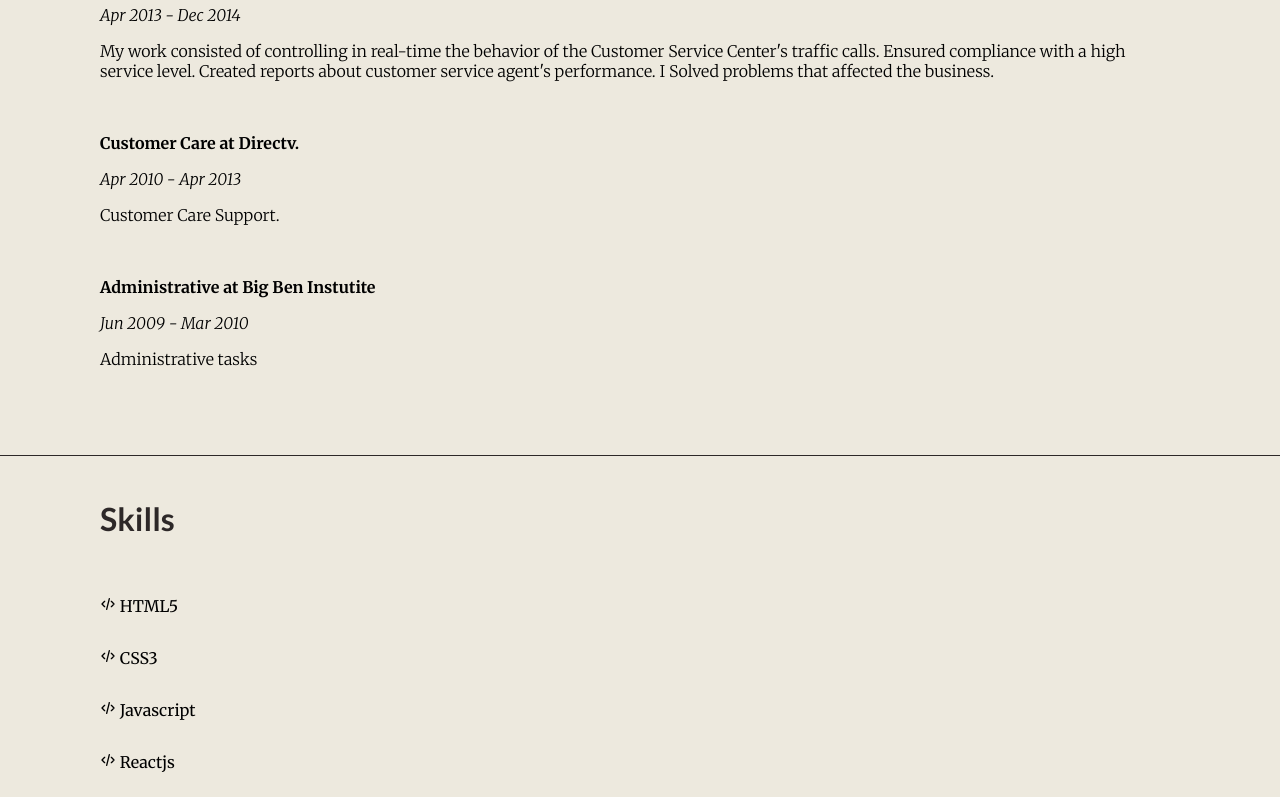
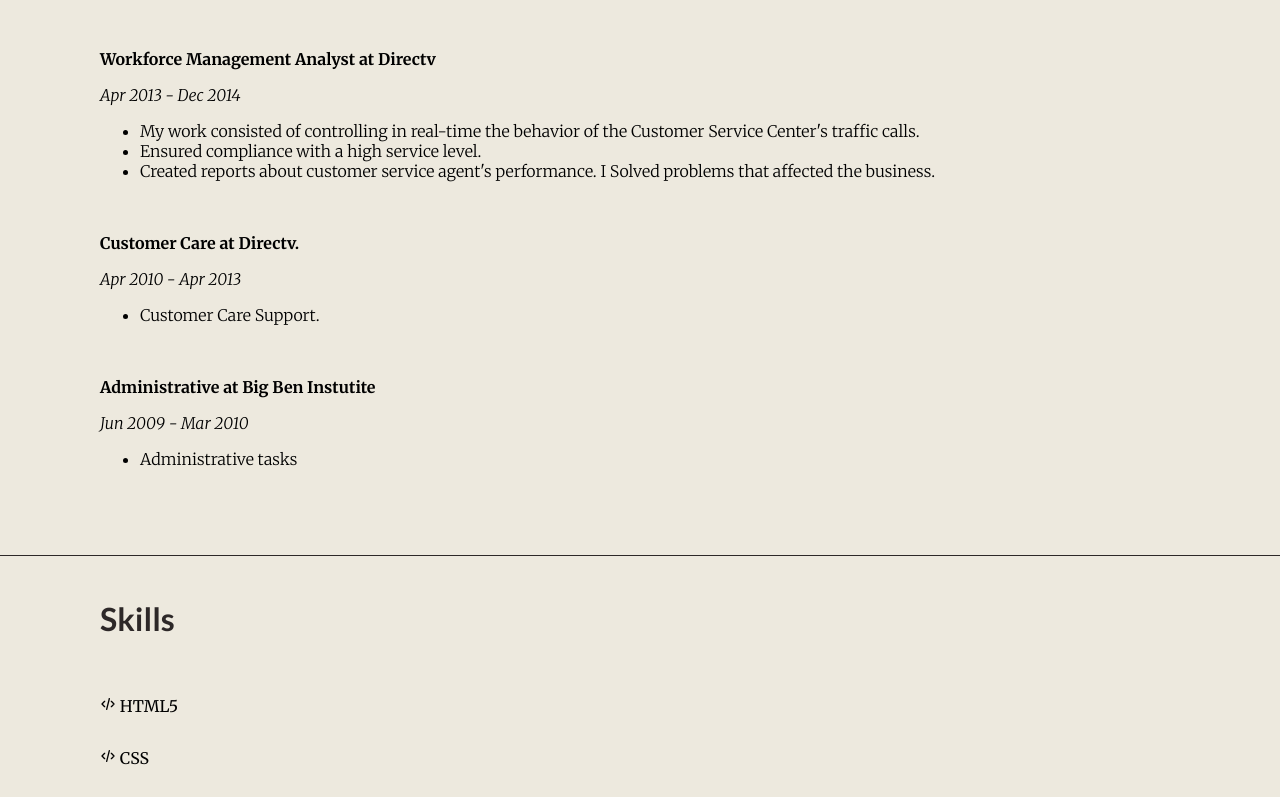
Before and after one commit to lalidiaz/lauradev, a React (Create React App) app: page / in a window 1280 px wide. Shown: the part 1623-2420 px from the top of the page. Built offline with nearby package versions, Linux system fonts and the light colour scheme.

Commit message:
add bullet points, update CV

```diff
--- a/src/App.js
+++ b/src/App.js
@@ -83,13 +83,15 @@
 
   const skills = [
     "HTML5",
-    "CSS3",
-    "Javascript",
-    "Reactjs",
+    "CSS",
+    "Javascript (ES6)",
     "Redux",
     "Nextjs",
-    "Git",
-    "Browser dev tools",
+    "Reactjs",
+    "Testing and Debugging",
+    "Browser developer tools",
+    "Responsive Design",
+    "Git & Github",
   ];
 
   const variants = {
@@ -245,9 +247,9 @@
             Experience
           </motion.h4>
 
-          {experiences.map((item) => (
+          {experiences.map(({ id, title, dates, tasks, techStack, link, dateslinkUrl }) => (
             <motion.div
-              key={item.id}
+              key={id}
               className="experience-card"
               animate={experienceAnimation}
               initial="hidden"
@@ -269,7 +271,7 @@
                   delay: 0.6,
                 }}
               >
-                {item.title}
+                {title}
               </motion.p>
               <motion.p
                 animate={experienceAnimation}
@@ -282,9 +284,9 @@
                 }}
                 className="experience-dates"
               >
-                {item.dates}
+                {dates}
               </motion.p>
-              <motion.p
+              <motion.ul
                 animate={experienceAnimation}
                 initial="hidden"
                 variants={variants}
@@ -293,11 +295,17 @@
                   ease: [0.6, 0.05, -0.01, 0.9],
                   delay: 0.6,
                 }}
-                className="experience-description"
               >
-                {item.description}
-              </motion.p>
-              {item.techStack && (
+                {Object.values(tasks).map((task) => {
+                  return (
+                    <li className="experience-description" key={task}>
+                      {task}
+                    </li>
+                  );
+                })}
+              </motion.ul>
+
+              {techStack && (
                 <motion.p
                   animate={experienceAnimation}
                   initial="hidden"
@@ -309,10 +317,10 @@
                   }}
                   className="experience-description-techstack"
                 >
-                  {item.techStack}
+                  {techStack}
                 </motion.p>
               )}
-              {item.link && (
+              {link && (
                 <motion.p
                   className="experince-link"
                   animate={experienceAnimation}
@@ -326,7 +334,7 @@
                 >
                   <GoLink size={15} /> See the link{" "}
                   <a
-                    href={item.dateslinkUrl}
+                    href={dateslinkUrl}
                     className="experince-link-a"
                     target="_blank"
                     rel="noreferrer"
@@ -412,7 +420,7 @@
           >
             Frontend development coding bootcamp with an extension of +200 hours.
           </motion.p>
-          <motion.p
+          <motion.div
             className="education-skills"
             animate={educationAnimation}
             initial="hidden"
@@ -423,9 +431,9 @@
               delay: 0.6,
             }}
           >
-            Skills: HTML5, CSS, Javascript (ES6), ReactJs, Redux, NextJs, Git, Responsive Design,
-            Testing and Debugging, Browser developer tools.
-          </motion.p>
+            <p>Skills:</p>
+            <p>HTML5, CSS, Javascript (ES6), ReactJs, Git.</p>
+          </motion.div>
         </div>
 
         <div className="blog" ref={blogRef}>
@@ -443,10 +451,10 @@
             Some posts & study notes
           </motion.h4>
           <div className="blog-wrapper">
-            {media.map((m) => (
+            {media.map(({ id, title, lang, href, isBlog, isLink }) => (
               <motion.div
                 animate={blogAnimation}
-                key={m.key}
+                key={id}
                 className="blog-item"
                 initial="hidden"
                 variants={variants}
@@ -456,23 +464,31 @@
                   delay: 0.6,
                 }}
               >
-                {m.isBlog ? (
+                {isBlog && isLink && (
                   <a
-                    href={m.href}
-                    alt={m.title}
+                    href={href}
+                    alt={title}
                     className="blog-item-link"
                     target="_blank"
                     rel="noreferrer"
                   >
-                    <GoLink size={15} /> {m.title}
-                  </a>
-                ) : (
-                  <a href={m.href} alt={m.title} download className="blog-item-link">
-                    <GoLink size={15} /> {m.title}
+                    <GoLink size={15} /> {title}
                   </a>
                 )}
 
-                <p className="blog-item-lang">Lang: {m.lang}</p>
+                {!isBlog && isLink && (
+                  <a href={href} alt={title} download className="blog-item-link">
+                    <GoLink size={15} /> {title}
+                  </a>
+                )}
+
+                {!isLink && (
+                  <div>
+                    <GoLink size={15} className="blog-item-link" /> {title}
+                  </div>
+                )}
+
+                <p className="blog-item-lang">Lang: {lang}</p>
               </motion.div>
             ))}
           </div>
--- a/src/index.css
+++ b/src/index.css
@@ -22,6 +22,6 @@
   box-sizing: border-box;
 }
 
-li {
+/* li {
   list-style: none;
-}
+} */
--- a/src/texts.js
+++ b/src/texts.js
@@ -1,20 +1,144 @@
 export const experiences = [
-  { id: 1, dates: "Jun 2021 - Present", title: "Frontend Developer at Dorothy", description: "Frontend development of different company products. I identify and fix bugs/technical issues before and after deploying. Depending on the project needs, I implemented Redux and Context API for state management.", techStack: "Tech stack: NexJs (ReactJs Framework), Redux.", link: false },
-  { id: 2, dates: "Jun 2020 - May 2021 ", title: "Frontend Developer - Freelance", description: "A freelance project for a Graphic and Typeface designer is a responsive website built in NextJs. I worked closely with the designer.", techStack: " Tech stack: NextJs (ReactJs Framework).", link: true, linkUrl: "https://ferminguerrero.com/" },
-  { id: 3, dates: "May 2016 - Jul 2020", title: "Cabin Crew at Emirates", description: "Customer service.", link: false },
-  { id: 4, dates: "Dec 2014 - Apr 2016", title: "Workforce Management Analyst at Telefonica", description: "Analyzed, controlled, and managed the services in the Customer Service Department. Executed actions and launched the contingency plan for any situation that may impact Customer Service performance.", link: false },
-  { id: 5, dates: "Apr 2013 - Dec 2014", title: "Workforce Management Analyst at Directv", description: "My work consisted of controlling in real-time the behavior of the Customer Service Center's traffic calls. Ensured compliance with a high service level. Created reports about customer service agent's performance. I Solved problems that affected the business.", link: false },
-  { id: 6, dates: "Apr 2010 - Apr 2013", title: "Customer Care at Directv.", description: "Customer Care Support.", link: false },
-  { id: 7, dates: "Jun 2009 - Mar 2010", title: "Administrative at Big Ben Instutite", description: "Administrative tasks", link: false },
+  {
+    id: 1,
+    dates: "Jun 2021 - Present",
+    title: "Frontend Developer at Dorothy",
+    tasks: [
+      "Frontend development of different company products. ",
+      "I identify and fix bugs/technical issues before and after deploying. ",
+      "I implemented Redux and Context API for state management (depending on the project needs).",
+      "I am an active team member with UIUX knowledge  working on the redesign of our products.",
+      "Contributing ideas on new features and improvements.",
+    ],
+    techStack: "Tech stack: NexJs (ReactJs Framework), Redux.",
+    link: false,
+  },
+  {
+    id: 2,
+    dates: "Jun 2020 - May 2021 ",
+    title: "Frontend Developer - Freelance",
+    tasks: [
+      "A freelance project for a Graphic and Typeface designer is a responsive website built in NextJs. ",
+      "I worked closely with the designer.",
+    ],
+    techStack: " Tech stack: NextJs (ReactJs Framework).",
+    link: true,
+    linkUrl: "https://ferminguerrero.com/",
+  },
+  {
+    id: 3,
+    dates: "May 2016 - Jul 2020",
+    title: "Cabin Crew at Emirates",
+    tasks: ["Customer service."],
+    link: false,
+  },
+  {
+    id: 4,
+    dates: "Dec 2014 - Apr 2016",
+    title: "Workforce Management Analyst at Telefonica",
+    tasks: [
+      "Analyzed, controlled, and managed the services in the Customer Service Department.",
+      "Executed actions and launched the contingency plan for any situation that may impact Customer Service performance.",
+    ],
+    link: false,
+  },
+  {
+    id: 5,
+    dates: "Apr 2013 - Dec 2014",
+    title: "Workforce Management Analyst at Directv",
+    tasks: [
+      "My work consisted of controlling in real-time the behavior of the Customer Service Center's traffic calls. ",
+      "Ensured compliance with a high service level. ",
+      "Created reports about customer service agent's performance. I Solved problems that affected the business.",
+    ],
+    link: false,
+  },
+  {
+    id: 6,
+    dates: "Apr 2010 - Apr 2013",
+    title: "Customer Care at Directv.",
+    tasks: ["Customer Care Support."],
+    link: false,
+  },
+  {
+    id: 7,
+    dates: "Jun 2009 - Mar 2010",
+    title: "Administrative at Big Ben Instutite",
+    tasks: ["Administrative tasks"],
+    link: false,
+  },
 ];
 
 export const media = [
-  { id: 8, title: "Typescript: Object Types", lang: "English", href: "https://medium.com/nerd-for-tech/typescript-object-types-61c956564f87", isBlog: true },
-  { id: 9, title: "Typescript: Object Types", lang: "Spanish", href: "https://lalidiaz.medium.com/typescript-object-types-df3d489d9bde", isBlog: true },
-  { id: 10, title: "Typescript Types", lang: "English", href: "https://lalidiaz.medium.com/typescript-types-f8c60d517e31", isBlog: true },
-  { id: 11, title: "Typescript Types", lang: "Spanish", href: "https://lalidiaz.medium.com/typescript-types-f8c60d517e31", isBlog: true },
-  { id: 12, title: "Sobre Modulos en Typescript", lang: "Spanish", href: "https://lalidiaz.medium.com/sobre-m%C3%B3dulos-typescript-6a0d83950775", isBlog: true },
-  { id: 13, title: "Breve introducción a Typescript + configuración", lang: "Spanish", href: "https://lalidiaz.medium.com/breve-introducci%C3%B3n-a-typescript-configuraci%C3%B3n-e0eb0a46a799", isBlog: true },
-  { id: 14, title: "Brief introduction to Typescript + config ", lang: "English", href: "https://levelup.gitconnected.com/an-introduction-to-typescript-config-d9f0461fd864", isBlog: true },
-  { id: 15, title: "SQL Study Notes ", lang: "English", href: "/SQL.pdf", isBlog: false },
+  {
+    id: 8,
+    title: "Typescript: Object Types",
+    lang: "English",
+    href: "https://medium.com/nerd-for-tech/typescript-object-types-61c956564f87",
+    isBlog: true,
+    isLink: true,
+  },
+  {
+    id: 9,
+    title: "Typescript: Object Types",
+    lang: "Spanish",
+    href: "https://lalidiaz.medium.com/typescript-object-types-df3d489d9bde",
+    isBlog: true,
+  },
+  {
+    id: 10,
+    title: "Typescript Types",
+    lang: "English",
+    href: "https://lalidiaz.medium.com/typescript-types-f8c60d517e31",
+    isBlog: true,
+    isLink: true,
+  },
+  {
+    id: 11,
+    title: "Typescript Types",
+    lang: "Spanish",
+    href: "https://lalidiaz.medium.com/typescript-types-f8c60d517e31",
+    isBlog: true,
+    isLink: true,
+  },
+
+  {
+    id: 12,
+    title: "Sobre Modulos en Typescript",
+    lang: "Spanish",
+    href: "https://lalidiaz.medium.com/sobre-m%C3%B3dulos-typescript-6a0d83950775",
+    isBlog: true,
+    isLink: true,
+  },
+  {
+    id: 13,
+    title: "Breve introducción a Typescript + configuración",
+    lang: "Spanish",
+    href: "https://lalidiaz.medium.com/breve-introducci%C3%B3n-a-typescript-configuraci%C3%B3n-e0eb0a46a799",
+    isBlog: true,
+    isLink: true,
+  },
+  {
+    id: 14,
+    title: "Brief introduction to Typescript + config ",
+    lang: "English",
+    href: "https://levelup.gitconnected.com/an-introduction-to-typescript-config-d9f0461fd864",
+    isBlog: true,
+    isLink: true,
+  },
+  {
+    id: 15,
+    title: "SQL Study Notes ",
+    lang: "English",
+    href: "/SQL.pdf",
+    isBlog: false,
+    isLink: true,
+  },
+  {
+    id: 15,
+    title: "UI UX Personal study notes (coming soon 👩🏽‍💻)",
+    lang: "English",
+    isBlog: false,
+    isLink: false,
+  },
 ];
```
Also changed, not shown: 1 other file (tests, documents, lock files or other folders).
